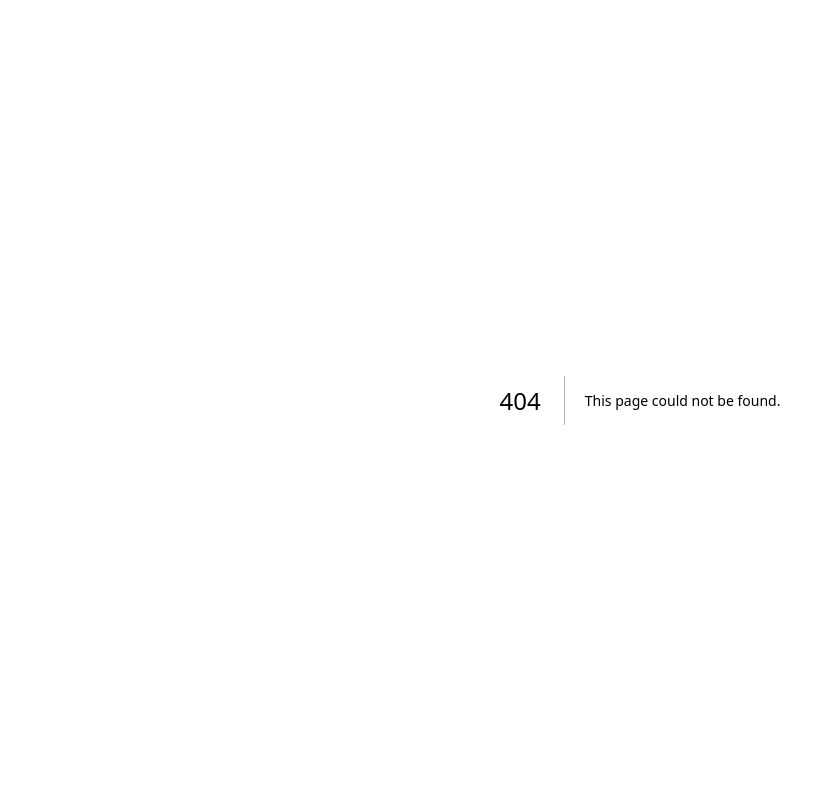
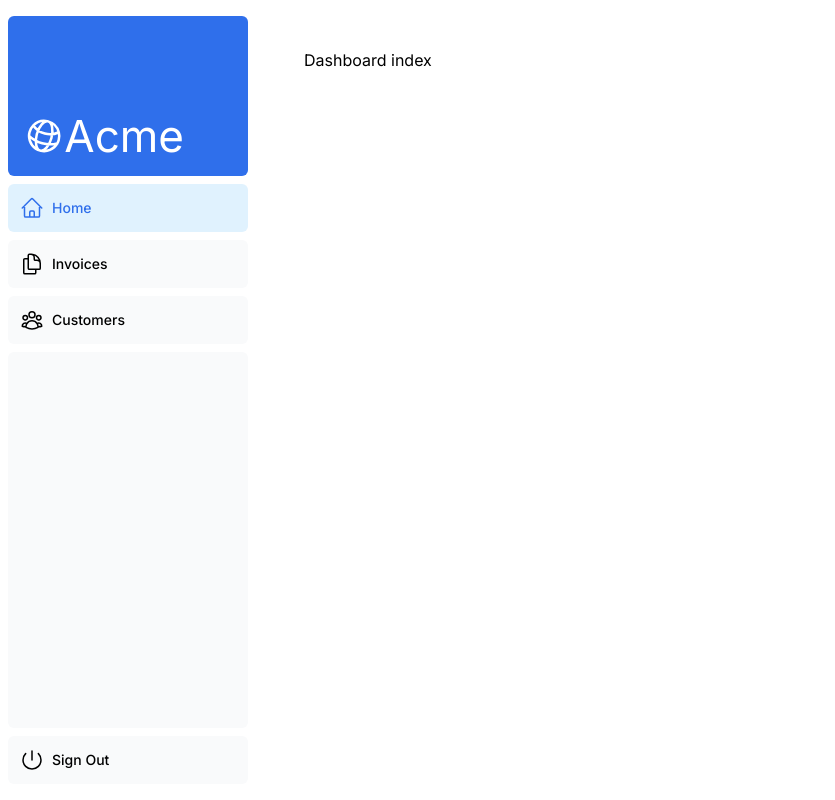
Before and after one commit to cristhian23/nextjs-dashboard, a Next.js app: page /dashboard in a window 1280 px wide. Before the commit this address had no page. Shown: the whole page, without its empty margins (0-835 px from the left). Built offline with nearby package versions, Linux system fonts and the light colour scheme.

Commit message:
chore: first commit

```diff
--- /dev/null
+++ b/app/dashboard/customers/page.tsx
@@ -0,0 +1,3 @@
+export default function page(){
+    return <p>Customers index</p>
+}
--- /dev/null
+++ b/app/dashboard/invoices/page.tsx
@@ -0,0 +1,3 @@
+export default function page(){
+    return <p>Invoices index</p>
+}
--- /dev/null
+++ b/app/dashboard/layout.tsx
@@ -0,0 +1,12 @@
+import SideNav from '@/app/ui/dashboard/sidenav';
+
+export default function Layout({ children }: { children: React.ReactNode }) {
+  return (
+    <div className="flex h-screen flex-col md:flex-row md:overflow-hidden">
+      <div className="w-full flex-none md:w-64">
+        <SideNav />
+      </div>
+      <div className="flex-grow p-6 md:overflow-y-auto md:p-12">{children}</div>
+    </div>
+  );
+}
--- /dev/null
+++ b/app/dashboard/page.tsx
@@ -0,0 +1,3 @@
+export default function page(){
+    return <p>Dashboard index</p>
+}
--- a/app/layout.tsx
+++ b/app/layout.tsx
@@ -1,3 +1,6 @@
+import '@/app/ui/global.css';
+import {inter, acme} from '@/app/ui/fonts'
+
 export default function RootLayout({
   children,
 }: {
@@ -5,7 +8,9 @@
 }) {
   return (
     <html lang="en">
-      <body>{children}</body>
+      <body className={`${inter.className} antiliased`}>
+        {children}
+      </body>
     </html>
   );
 }
--- a/app/page.tsx
+++ b/app/page.tsx
@@ -1,6 +1,7 @@
 import AcmeLogo from '@/app/ui/acme-logo';
 import { ArrowRightIcon } from '@heroicons/react/24/outline';
 import Link from 'next/link';
+import styles from './ui/home.module.css';
 
 export default function Page() {
   return (
@@ -10,6 +11,10 @@
       </div>
       <div className="mt-4 flex grow flex-col gap-4 md:flex-row">
         <div className="flex flex-col justify-center gap-6 rounded-lg bg-gray-50 px-6 py-10 md:w-2/5 md:px-20">
+          <div
+  className="h-0 w-0 border-b-[30px] border-l-[20px] border-r-[20px] border-b-black border-l-transparent border-r-transparent"
+/>
+          <div className={styles.shape}></div>
           <p className={`text-xl text-gray-800 md:text-3xl md:leading-normal`}>
             <strong>Welcome to Acme.</strong> This is the example for the{' '}
             <a href="https://nextjs.org/learn/" className="text-blue-500">
--- a/app/ui/acme-logo.tsx
+++ b/app/ui/acme-logo.tsx
@@ -1,10 +1,10 @@
 import { GlobeAltIcon } from '@heroicons/react/24/outline';
-import { lusitana } from '@/app/ui/fonts';
+import { inter } from '@/app/ui/fonts';
 
 export default function AcmeLogo() {
   return (
     <div
-      className={`${lusitana.className} flex flex-row items-center leading-none text-white`}
+      className={`${inter.className} flex flex-row items-center leading-none text-white`}
     >
       <GlobeAltIcon className="h-12 w-12 rotate-[15deg]" />
       <p className="text-[44px]">Acme</p>
--- a/app/ui/dashboard/nav-links.tsx
+++ b/app/ui/dashboard/nav-links.tsx
@@ -1,8 +1,13 @@
+'use client';
 import {
   UserGroupIcon,
   HomeIcon,
   DocumentDuplicateIcon,
 } from '@heroicons/react/24/outline';
+
+import Link from 'next/link';
+import { usePathname } from 'next/navigation';
+import clsx from 'clsx';
 
 // Map of links to display in the side navigation.
 // Depending on the size of the application, this would be stored in a database.
@@ -17,19 +22,25 @@
 ];
 
 export default function NavLinks() {
+  const pathname = usePathname();
   return (
     <>
       {links.map((link) => {
         const LinkIcon = link.icon;
         return (
-          <a
+          <Link
             key={link.name}
             href={link.href}
-            className="flex h-[48px] grow items-center justify-center gap-2 rounded-md bg-gray-50 p-3 text-sm font-medium hover:bg-sky-100 hover:text-blue-600 md:flex-none md:justify-start md:p-2 md:px-3"
+            className={clsx(
+              'flex h-[48px] grow items-center justify-center gap-2 rounded-md bg-gray-50 p-3 text-sm font-medium hover:bg-sky-100 hover:text-blue-600 md:flex-none md:justify-start md:p-2 md:px-3',
+              {
+                'bg-sky-100 text-blue-600': pathname === link.href,
+              },
+            )}
           >
             <LinkIcon className="w-6" />
             <p className="hidden md:block">{link.name}</p>
-          </a>
+          </Link>
         );
       })}
     </>
--- /dev/null
+++ b/app/ui/fonts.ts
@@ -0,0 +1,4 @@
+import {Inter, Acme} from 'next/font/google';
+
+export const acme= Inter({ subsets: ['latin'] });
+export const inter = Inter({ subsets: ['latin'] });
--- /dev/null
+++ b/app/ui/home.module.css
@@ -0,0 +1,7 @@
+.shape {
+    height: 0;
+    width: 0;
+    border-bottom: 30px solid black;
+    border-left: 20px solid transparent;
+    border-right: 20px solid transparent;
+}
```
